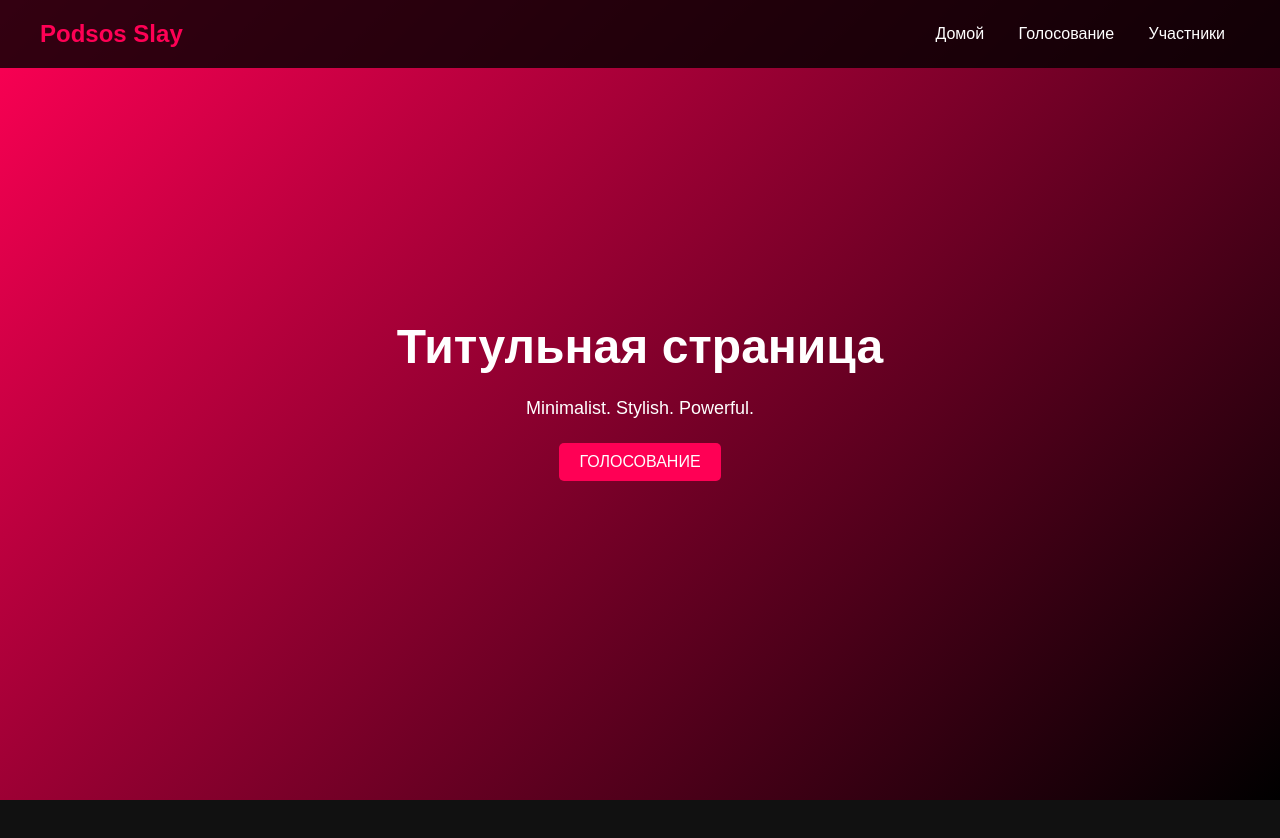
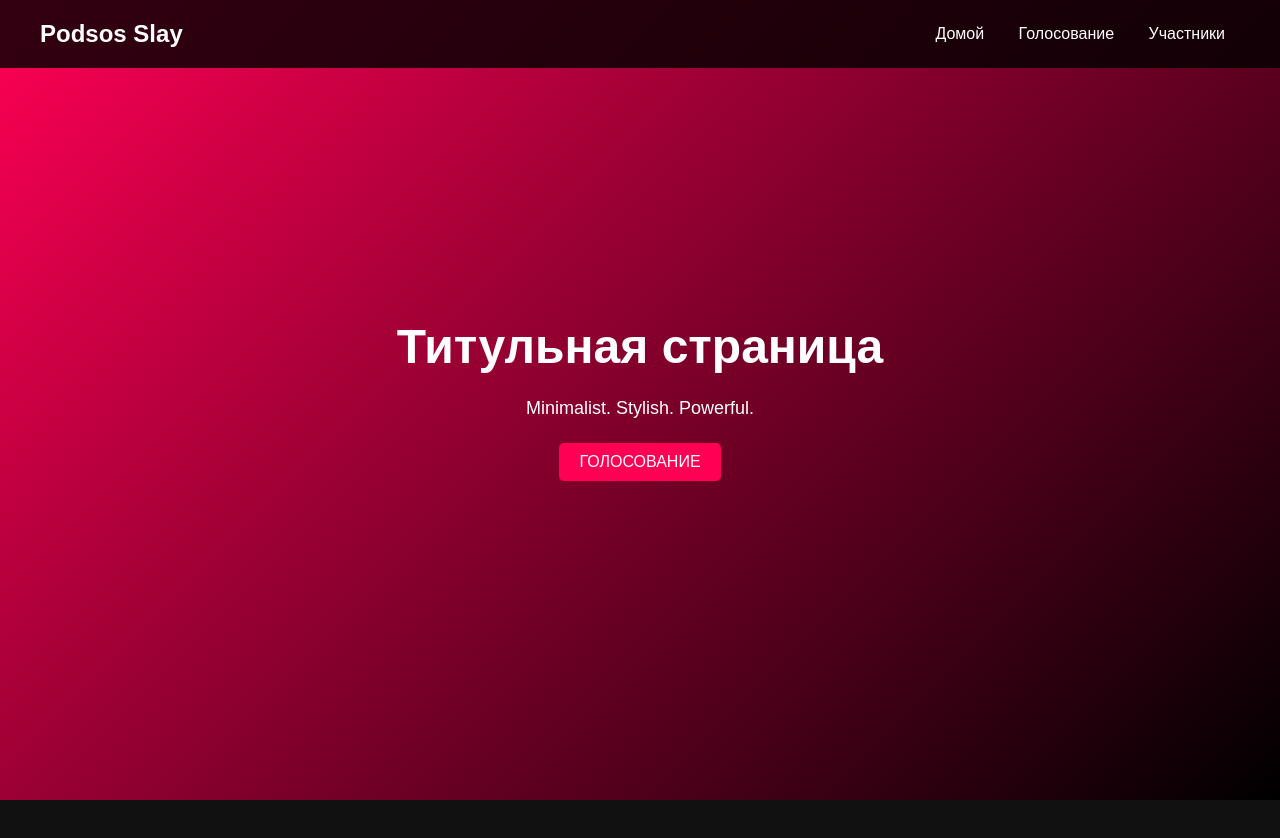
Before and after one commit to SUpeR0S/podsos-dlay2025, a plain HTML site: page index.html in a window 1280 px wide. Shown: the top 838 px of the page. Drawn offline with Linux system fonts and the light colour scheme.

Commit message:
Update index.html

```diff
--- a/index.html
+++ b/index.html
@@ -3,7 +3,7 @@
 <head>
     <meta charset="UTF-8">
     <meta name="viewport" content="width=device-width, initial-scale=1.0">
-    <title>PODSOS Slay</title>
+    <title>Podsos Slay</title>
     <style>
         * {
             margin: 0;
@@ -30,7 +30,7 @@
         }
         header h1 {
             font-size: 24px;
-            color: #ff0055;
+            color: #fff;
         }
         nav a {
             margin: 0 15px;
```
